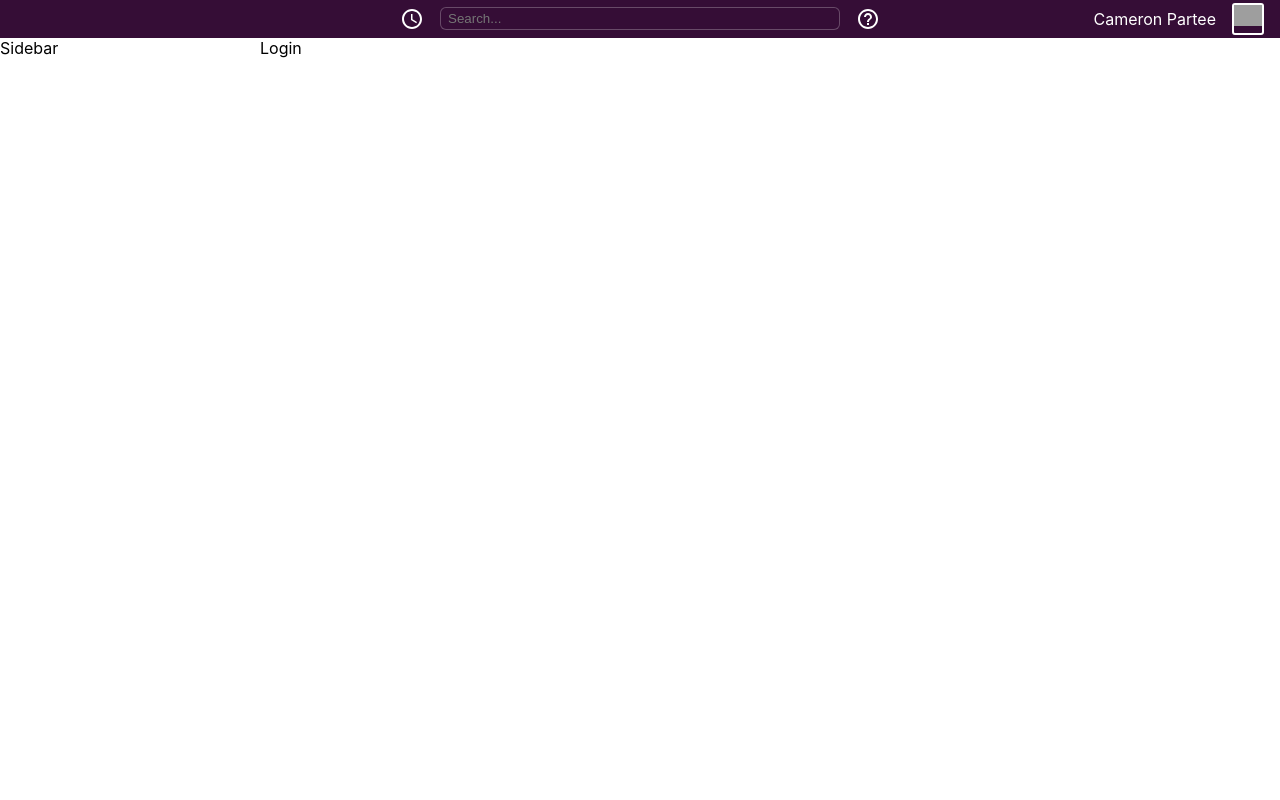
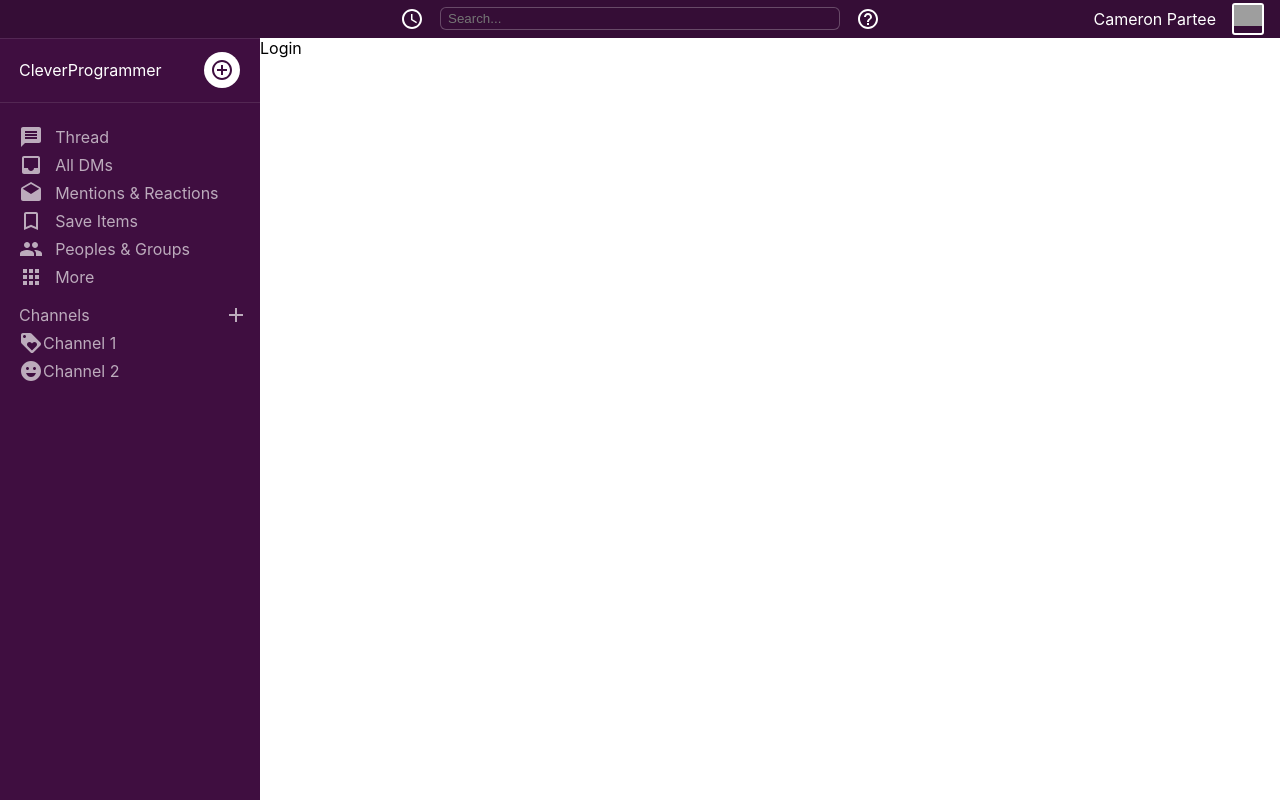
Before and after one commit to cameronpartee/slack-clone-challenge, a React (Create React App) app: page / in a window 1280 px wide. Built offline with nearby package versions, Linux system fonts and the light colour scheme; grey boxes are pictures that could not be loaded.

Commit message:
add sidebar component

```diff
--- a/src/components/Sidebar.js
+++ b/src/components/Sidebar.js
@@ -1,5 +1,118 @@
+import styled from "styled-components";
+import AddCircleOutlineIcon from "@material-ui/icons/AddCircleOutline";
+import { sidebarItemsData } from "../data/SidebarData";
+import AddIcon from "@material-ui/icons/Add";
+import { channelItemsData } from "../data/ChannelData";
+
 const Sidebar = () => {
-  return <div>Sidebar</div>;
+  return (
+    <Container>
+      <WorkspaceContainer>
+        <Name>CleverProgrammer</Name>
+        <NewMessage>
+          <AddCircleOutlineIcon />
+        </NewMessage>
+      </WorkspaceContainer>
+      <MainChannels>
+        {sidebarItemsData.map((item) => (
+          <MainChannelItem>
+            {item.icon}
+            {item.text}
+          </MainChannelItem>
+        ))}
+      </MainChannels>
+      <ChannelsContainer>
+        <NewChannelContainer>
+          <div>Channels</div>
+          <AddIcon />
+        </NewChannelContainer>
+        <ChannelsList>
+          {channelItemsData.map((channel) => (
+            <Channel>
+              {channel.icon}
+              {channel.text}
+            </Channel>
+          ))}
+        </ChannelsList>
+      </ChannelsContainer>
+    </Container>
+  );
 };
 
 export default Sidebar;
+
+const Container = styled.div`
+  background: #3f0e40;
+`;
+
+const WorkspaceContainer = styled.div`
+  color: white;
+  height: 64px;
+  display: flex;
+  align-items: center;
+  padding-left: 19px;
+  justify-content: space-between;
+  border-bottom: 1px solid #532753;
+`;
+
+const Name = styled.div``;
+
+const NewMessage = styled.div`
+  width: 36px;
+  height: 36px;
+  background: white;
+  color: #3f0e40;
+  fill: #3f0e40;
+  display: flex;
+  justify-content: center;
+  align-items: center;
+  border-radius: 50%;
+  margin-right: 20px;
+  cursor: pointer;
+`;
+
+const MainChannels = styled.div`
+  padding-top: 20px;
+`;
+
+const MainChannelItem = styled.div`
+  color: rgb(188, 171, 188);
+  display: grid;
+  grid-template-columns: 15% auto;
+  height: 28px;
+  align-items: center;
+  padding-left: 19px;
+  cursor: pointer;
+
+  :hover {
+    background: #350d36;
+  }
+`;
+
+const ChannelsContainer = styled.div`
+  color: rgb(188, 171, 188);
+  margin-top: 10px;
+`;
+
+const NewChannelContainer = styled.div`
+  display: flex;
+  justify-content: space-between;
+  align-items: center;
+  height: 28px;
+  padding-left: 19px;
+  padding-right: 12px;
+`;
+
+const ChannelsList = styled.div``;
+
+const Channel = styled.div`
+  height: 28px;
+  display: flex;
+  align-items: center;
+  padding-left: 19px;
+  cursor: pointer;
+
+  :hover {
+    background: #350d36;
+  }
+`;
```
